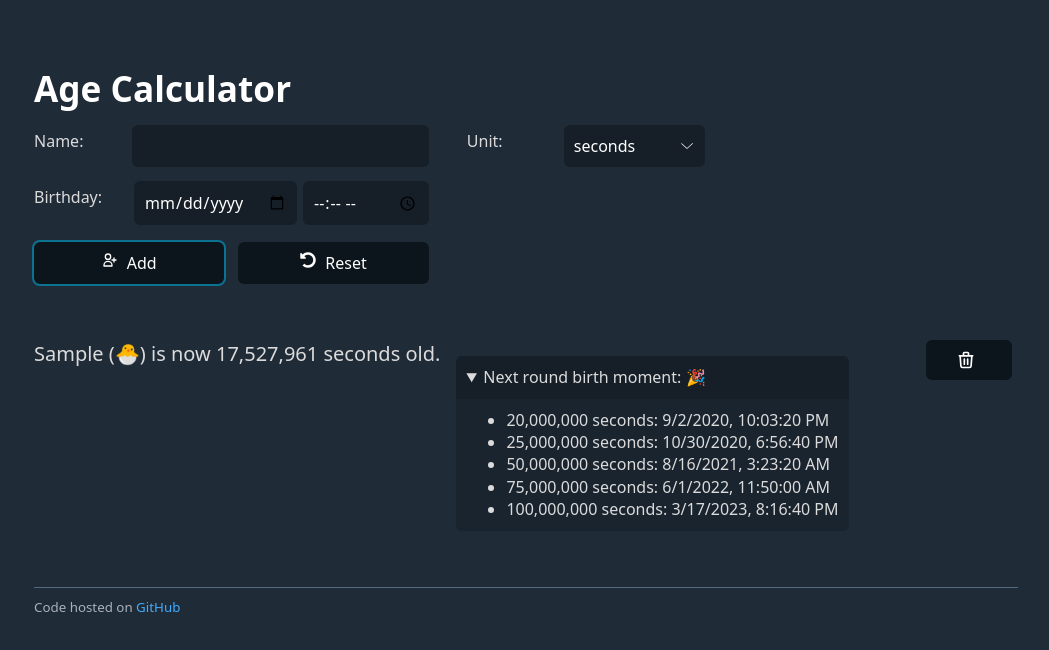
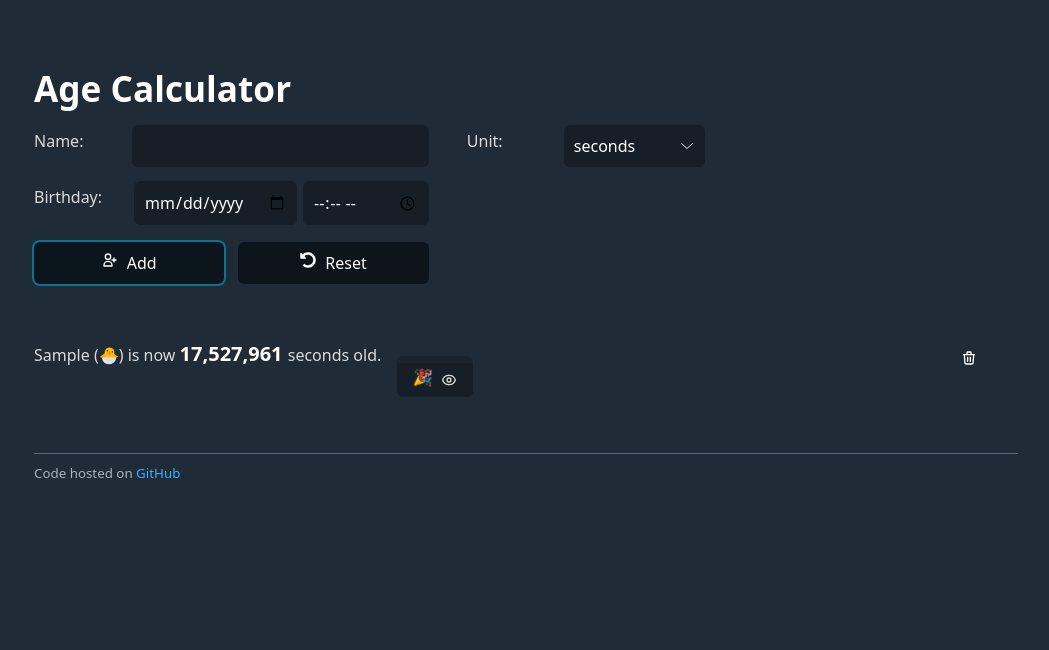
Before and after one commit to dmstern/age-calculator, a React (Create React App) app: page / in a window 1280 px wide. Both pictures are taken after typing "Sample", "2020-01-15", "10:30" into the empty fields and a click on the button "Add". Shown: the top 650 px of the page, without its empty margins (114-1163 px from the left). Built offline with nearby package versions, Linux system fonts and the light colour scheme.

Commit message:
Improve styling / icon animation

```diff
--- a/src/Icons.js
+++ b/src/Icons.js
@@ -8,11 +8,12 @@ const attributes = {
   className: "icon",
   stroke: "currentColor",
   viewBox: "0 0 24 24",
+  width: "1em",
 };
 
 export function AddPersonIcon() {
   return (
-    <svg {...attributes}>
+    <svg {...attributes} className="icon icon--add-person">
       <path d="M18 9v3m0 0v3m0-3h3m-3 0h-3m-2-5a4 4 0 11-8 0 4 4 0 018 0zM3 20a6 6 0 0112 0v1H3v-1z"></path>
     </svg>
   );
@@ -20,7 +21,12 @@ export function AddPersonIcon() {
 
 export function ResetIcon() {
   return (
-    <svg {...attributes} viewBox="0 0 512 512" fill="currentColor">
+    <svg
+      {...attributes}
+      viewBox="0 0 512 512"
+      fill="currentColor"
+      className="icon icon--reset"
+    >
       <path d="M255.545 8c-66.269.119-126.438 26.233-170.86 68.685L48.971 40.971C33.851 25.851 8 36.559 8 57.941V192c0 13.255 10.745 24 24 24h134.059c21.382 0 32.09-25.851 16.971-40.971l-41.75-41.75c30.864-28.899 70.801-44.907 113.23-45.273 92.398-.798 170.283 73.977 169.484 169.442C423.236 348.009 349.816 424 256 424c-41.127 0-79.997-14.678-110.63-41.556-4.743-4.161-11.906-3.908-16.368.553L89.34 422.659c-4.872 4.872-4.631 12.815.482 17.433C133.798 479.813 192.074 504 256 504c136.966 0 247.999-111.033 248-247.998C504.001 119.193 392.354 7.755 255.545 8z" />
     </svg>
   );
@@ -28,7 +34,7 @@ export function ResetIcon() {
 
 export function TrashIcon() {
   return (
-    <svg {...attributes}>
+    <svg {...attributes} className="icon icon--trash">
       <path d="M19 7l-.867 12.142A2 2 0 0116.138 21H7.862a2 2 0 01-1.995-1.858L5 7m5 4v6m4-6v6m1-10V4a1 1 0 00-1-1h-4a1 1 0 00-1 1v3M4 7h16"></path>
     </svg>
   );
@@ -36,8 +42,33 @@ export function TrashIcon() {
 
 export function StarIcon() {
   return (
-    <svg {...attributes}>
+    <svg {...attributes} className="icon icon--star">
       <path d="M11.049 2.927c.3-.921 1.603-.921 1.902 0l1.519 4.674a1 1 0 00.95.69h4.915c.969 0 1.371 1.24.588 1.81l-3.976 2.888a1 1 0 00-.363 1.118l1.518 4.674c.3.922-.755 1.688-1.538 1.118l-3.976-2.888a1 1 0 00-1.176 0l-3.976 2.888c-.783.57-1.838-.197-1.538-1.118l1.518-4.674a1 1 0 00-.363-1.118l-3.976-2.888c-.784-.57-.38-1.81.588-1.81h4.914a1 1 0 00.951-.69l1.519-4.674z"></path>
     </svg>
   );
 }
+
+export function BellIcon() {
+  return (
+    <svg {...attributes} className="icon icon--bell">
+      <path d="M15 17h5l-1.405-1.405A2.032 2.032 0 0118 14.158V11a6.002 6.002 0 00-4-5.659V5a2 2 0 10-4 0v.341C7.67 6.165 6 8.388 6 11v3.159c0 .538-.214 1.055-.595 1.436L4 17h5m6 0v1a3 3 0 11-6 0v-1m6 0H9"></path>
+    </svg>
+  );
+}
+
+export function ShowIcon() {
+  return (
+    <svg {...attributes} className="icon icon--show">
+      <path d="M15 12a3 3 0 11-6 0 3 3 0 016 0z"></path>
+      <path d="M2.458 12C3.732 7.943 7.523 5 12 5c4.478 0 8.268 2.943 9.542 7-1.274 4.057-5.064 7-9.542 7-4.477 0-8.268-2.943-9.542-7z"></path>
+    </svg>
+  );
+}
+
+export function HideIcon() {
+  return (
+    <svg {...attributes} className="icon icon--hide">
+      <path d="M13.875 18.825A10.05 10.05 0 0112 19c-4.478 0-8.268-2.943-9.543-7a9.97 9.97 0 011.563-3.029m5.858.908a3 3 0 114.243 4.243M9.878 9.878l4.242 4.242M9.88 9.88l-3.29-3.29m7.532 7.532l3.29 3.29M3 3l3.59 3.59m0 0A9.953 9.953 0 0112 5c4.478 0 8.268 2.943 9.543 7a10.025 10.025 0 01-4.132 5.411m0 0L21 21"></path>
+    </svg>
+  );
+}
--- a/src/Person.js
+++ b/src/Person.js
@@ -1,5 +1,5 @@
 import React, { Component } from "react";
-import { TrashIcon } from "./Icons";
+import { TrashIcon, ShowIcon, BellIcon, HideIcon } from "./Icons";
 
 export default class Person extends Component {
   constructor(state, props) {
@@ -26,7 +26,8 @@ export default class Person extends Component {
   render() {
     return (
       <div className="person">
-        {this.props.name} (
+        <span className="person__text">
+          <span className="person__name">{this.props.name}</span> (
           <span
             title={`🐣 ${this.state.birthday}`}
             role="img"
@@ -36,16 +37,31 @@ export default class Person extends Component {
             🐣
           </span>
           ) {this.props.getLabels().isNow}{" "}
-        {Number(this.state.age).toLocaleString()} {this.props.getUnit().label}{" "}
-        {this.props.getLabels().old}.
-        <details open>
+          <strong className="person__age">
+            {Number(this.state.age).toLocaleString()}{" "}
+          </strong>
+          {this.props.getUnit().label} {this.props.getLabels().old}.
+        </span>
+        <details>
           <summary>
+            <span
+              aria-label={this.props.getLabels().nextMoment}
+              className="party"
+              role="img"
+              aria-hidden="true"
+            >
+              🎉
+            </span>
+            <ShowIcon />
+            <HideIcon />
+          </summary>
+          <ul class="content">
+            <h3>
               {this.props.getLabels().nextMoment}:{" "}
               <span className="emoji" role="img" aria-hidden="true">
                 🎉
               </span>
-          </summary>
-          <ul>
+            </h3>
             {this.state.next &&
               this.state.next
                 .sort((a, b) => a.age - b.age)
@@ -63,7 +79,7 @@ export default class Person extends Component {
           </ul>
         </details>
         <button
-          className="remove"
+          className="btn--naked btn--remove"
           onClick={this.props.remove}
           title={this.props.getLabels().remove}
         >
--- a/src/styles.scss
+++ b/src/styles.scss
@@ -52,7 +52,12 @@ form {
 
 .persons {
   margin-top: 50px;
-  font-size: 20px;
+}
+
+.person {
+  &__age {
+    font-size: 20px;
+  }
 }
 
 input[type="text"],
@@ -66,9 +71,13 @@ select {
 }
 
 button {
-  &.remove {
+  &.btn--remove {
     margin-left: 1rem;
     float: right;
+  }
+
+  &.btn--naked {
+    background: none;
   }
 
   .icon {
@@ -130,17 +139,87 @@ details {
   display: inline-block;
   vertical-align: text-top;
   margin-left: 1rem;
+  vertical-align: top;
 
   li.past {
     color: darkred;
     text-decoration: line-through;
     opacity: 0.7;
   }
+
+  summary {
+    cursor: pointer;
+    display: inline-block;
+    list-style: none;
+    padding: 0.2em 1em 0.5em;
+
+    &::-webkit-details-marker {
+      display: none;
+    }
+  }
+
+  span,
+  svg {
+    vertical-align: text-bottom;
+  }
+
+  .icon {
+    transition: transform 300ms ease;
+    margin-left: 0.5em;
+  }
+
+  .icon--show {
+    max-width: 1em;
+    opacity: 1;
+    transform: scaleX(1);
+  }
+
+  .icon--hide {
+    margin: 0;
+    max-width: 0;
+    opacity: 0;
+    transform: scaleX(0);
+  }
+
+  &[open] {
+    .icon--show {
+      margin: 0;
+      max-width: 0;
+      opacity: 0;
+      transform: scaleX(0);
+    }
+
+    .icon--hide {
+      max-width: 1em;
+      opacity: 1;
+      margin-left: 0.5em;
+      transform: scaleX(1);
+    }
+  }
 }
 
-summary {
-  cursor: pointer;
-  /* text-decoration: dotted underline; */
+@keyframes shake {
+  0% {
+    transform: rotate(10deg) scale(1);
+  }
+
+  20% {
+    transform: rotate(-10deg) scale(1.5);
+  }
+
+  40% {
+    transform: rotate(10deg) scale(1);
+  }
+}
+
+.party {
+  display: inline-block;
+  animation-name: shake;
+  animation-duration: 3s;
+  animation-timing-function: ease-in-out;
+  animation-iteration-count: infinite;
+  animation-direction: alternate-reverse;
+  animation-delay: 2s;
 }
 
 footer {
```
Lines whose indentation alone changed are shown as unchanged.
